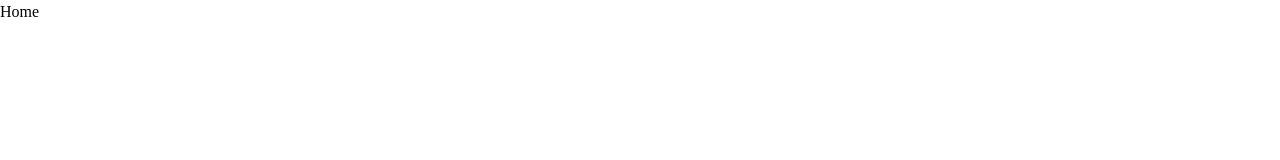
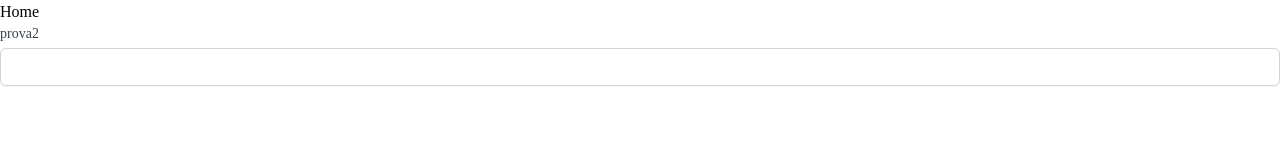
Before and after one commit to fra-malagisi/fm-next, a Next.js app: page / in a window 1280 px wide. Shown: the top 160 px of the page. Built offline with nearby package versions, Linux system fonts and the light colour scheme.

Commit message:
feat: add input component

```diff
--- /dev/null
+++ b/components/input/index.ts
@@ -0,0 +1,2 @@
+export type { InputProps } from './input';
+export { default as Input } from './input';
--- /dev/null
+++ b/components/input/input.module.css
@@ -0,0 +1,27 @@
+.input {
+  @apply my-1 block w-full shadow-sm sm:text-sm rounded-md;
+
+  &--success {
+    @apply border-gray-300 focus:ring-indigo-500 focus:border-indigo-500;
+  }
+
+  &-label {
+    @apply block text-sm font-medium not-sr-only;
+
+    &--error {
+      @apply text-red-500;
+    }
+
+    &--success {
+      @apply text-gray-700;
+    }
+  }
+
+  &-error {
+    @apply border-red-500 focus:ring-red-500 focus:border-red-500;
+
+    &__message {
+      @apply mb-1 text-xs text-red-500;
+    }
+  }
+}
--- /dev/null
+++ b/components/input/input.tsx
@@ -0,0 +1,43 @@
+import clsx from 'clsx';
+import { forwardRef, InputHTMLAttributes } from 'react';
+import { FieldError } from 'react-hook-form';
+
+import styles from './input.module.css';
+
+export type InputProps = {
+  name: string;
+  label: string;
+  autoComplete?: string;
+  id?: string;
+  error?: FieldError;
+} & InputHTMLAttributes<HTMLInputElement>;
+
+const Input = forwardRef<HTMLInputElement, InputProps>(({ name, id, label, error, ...props }, ref) => {
+  const inputClasses = clsx(styles.input, {
+    [styles['input--success'] as string]: !error,
+    [styles['input-error'] as string]: error,
+  });
+
+  const labelClasses = clsx(styles['input-label'], {
+    [styles['input-label--success'] as string]: !error,
+    [styles['input-label--error'] as string]: error,
+  });
+
+  return (
+    <div>
+      <label htmlFor={name} className={labelClasses}>
+        {label}
+      </label>
+      <input ref={ref} type='text' name={name} id={id ?? name} className={inputClasses} {...props} />
+      {error && (
+        <p data-testid={`${name}-error`} className={styles['input-error__message']}>
+          {error.message}
+        </p>
+      )}
+    </div>
+  );
+});
+
+Input.displayName = 'InputComponent';
+
+export default Input;
--- a/pages/index.tsx
+++ b/pages/index.tsx
@@ -1,7 +1,13 @@
+import { Input } from 'components/input';
 import { FC } from 'react';
 
 const Home: FC = () => {
-  return <h1>Home</h1>;
+  return (
+    <>
+      <h1>Home</h1>
+      <Input name='prova' label='prova2' />
+    </>
+  );
 };
 
 export default Home;
```
